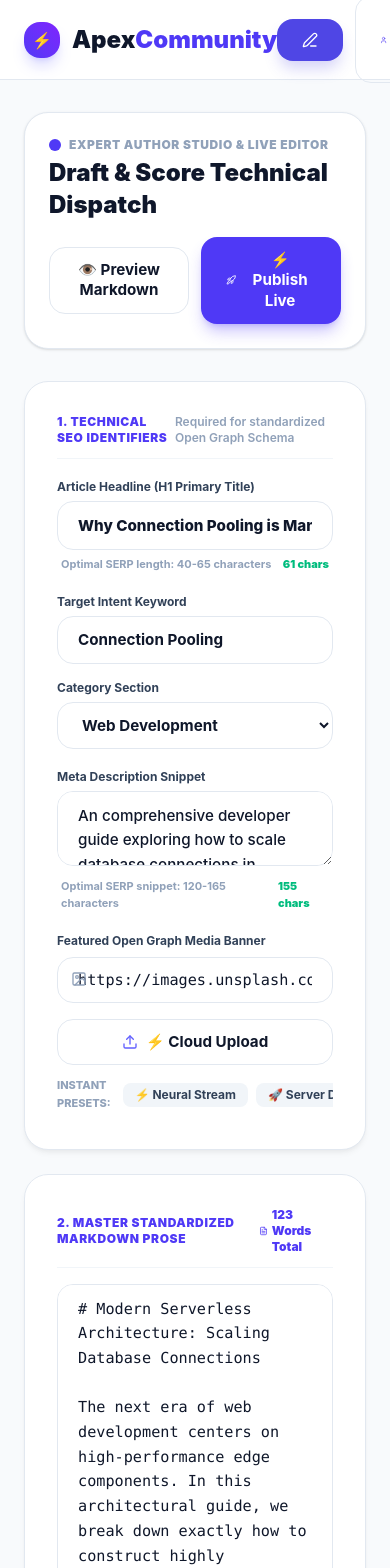
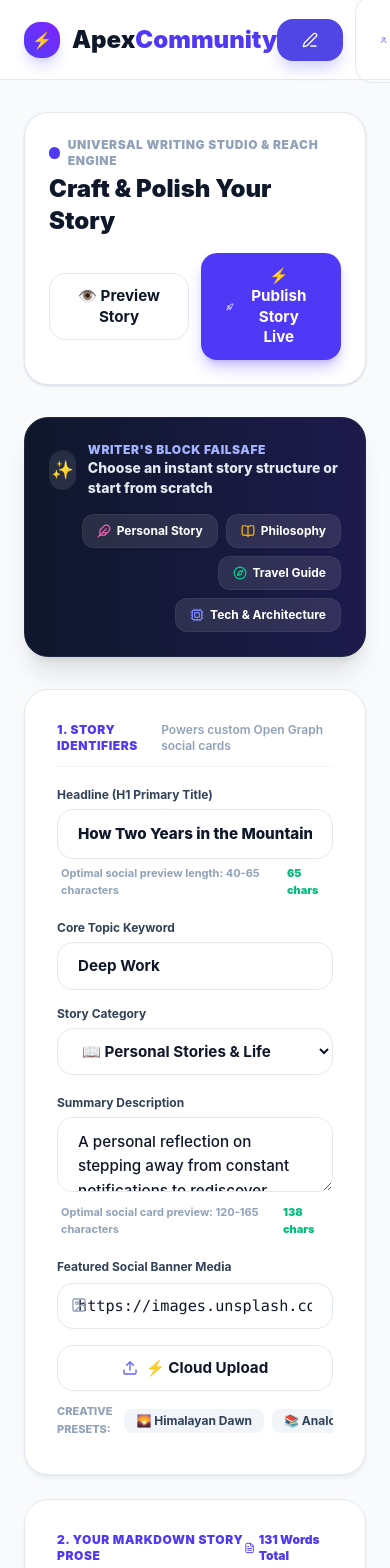
Before and after one commit to akash0526/Community-blog, a Next.js app: page /studio in a window 390 px wide. Shown: the top 1568 px of the page. Built offline with nearby package versions, Linux system fonts and the light colour scheme; no server answers.

Commit message:
Creator Studio that invites the creatives to participate

```diff
--- a/app/studio/page.jsx
+++ b/app/studio/page.jsx
@@ -11,15 +11,104 @@ import {
 	Image as ImageIcon,
 	CheckCircle2,
 	AlertCircle,
-	Eye,
 	Rocket,
 	HelpCircle,
 	FileText,
 	Upload,
-	Flame,
+	BookOpen,
+	Compass,
+	Cpu,
+	Feather,
 } from "lucide-react";
 
-const defaultContent = `# Modern Serverless Architecture: Scaling Database Connections
+// Inspiring Starter Templates Across Technical & Creative Genres
+const starterTemplates = {
+	story: {
+		title: "How Two Years in the Mountains Redefined My Approach to Deep Work",
+		targetKeyword: "Deep Work",
+		category: "Personal Stories",
+		metaDescription:
+			"A personal reflection on stepping away from constant notifications to rediscover sustained focus, solitude, and authentic creative output.",
+		imageUrl:
+			"https://images.unsplash.com/photo-1464822759023-fed622ff2c3b?auto=format&fit=crop&w=1200&q=80",
+		content: `# Silence and Strategy: Lessons from High Altitude Solitude
+
+For over a decade, my daily routine was dictated by pinging desktop alerts, endless status update syncs, and the fragmented attention typical of modern knowledge work. In search of sustained deep work, I packed two suitcases and relocated to a remote cabin.
+
+---
+
+## 1. Reclaiming Our Internal Bandwidth
+
+The hardest part of extreme intentional solitude isn't the physical isolation; it's the psychological withdrawal from the instant dopamine loops of our digital tools. Within three weeks, my baseline anxiety evaporated, replacing fragmented thoughts with calm, unbroken attention.
+
+### Key Turning Points:
+* Designing an intentional morning reading and journaling ritual.
+* Protecting unbroken blocks of four to six hours for primary deep work tasks.
+* Connecting deeply with profound philosophy works like [Cal Newport's Deep Work](https://www.calnewport.com).
+`,
+	},
+
+	philosophy: {
+		title:
+			"The Art of Digital Minimalism: Cultivating Meaning in an Attention Economy",
+		targetKeyword: "Digital Minimalism",
+		category: "Philosophy & Culture",
+		metaDescription:
+			"An exploration of how intentional technological constraints can help us reclaim agency over our time, relationships, and mental well-being.",
+		imageUrl:
+			"https://images.unsplash.com/photo-1507842229456-3a097394c662?auto=format&fit=crop&w=1200&q=80",
+		content: `# The Quiet Revolution of Curation
+
+We live in an unprecedented era of abundant information. Yet, without ruthless personal curation, this infinite novelty quickly degrades into cognitive overload and alienation.
+
+---
+
+## 1. Designing Intentional Friction
+
+True digital minimalism isn't about rejecting technology outright; it is about introducing highly deliberate friction into our consumption habits so that we remain the active authors of our attention.
+
+### Foundational Principles:
+* Conduct a seasonal digital declutter to audit active subscriptions.
+* Embrace high-quality leisure activities that require active skill mastery.
+* Read essential essays on intentional living and philosophy at [The Marginalian](https://www.themarginalian.org).
+`,
+	},
+
+	travel: {
+		title:
+			"Savoring Kathmandu: A Slow Culinary Guide to Hidden Himalayan Alleyways",
+		targetKeyword: "Kathmandu Culinary",
+		category: "Travel & Lifestyle",
+		metaDescription:
+			"A curated slow travel guide exploring authentic local teahouses, artisanal spice markets, and timeless culinary traditions across Kathmandu.",
+		imageUrl:
+			"https://images.unsplash.com/photo-1506461883276-594a12b11cf3?auto=format&fit=crop&w=1200&q=80",
+		content: `# Beyond the Tourist Trail: The Authentic Flavors of Kathmandu
+
+While most travelers view Kathmandu merely as a bustling trekking transit hub, its ancient alleyways harbor one of the most sophisticated, aromatic, and deeply historical culinary ecosystems in South Asia.
+
+---
+
+## 1. The Art of the Perfect Dumpling
+
+True Himalayan gastronomy centers on slow, mindful preparation. From steaming bamboo baskets of delicate spices to rich, simmered lentil broths, every meal tells a generational story of trade routes and artisanal heritage.
+
+### Curated Culinary Highlights:
+* Seek out family-run teahouses tucked behind historical palace squares.
+* Sample authentic hand-pulled noodles and yak cheese delicacies.
+* Discover more Himalayan travel stories and cultural guides at [Lonely Planet Nepal](https://www.lonelyplanet.com/nepal).
+`,
+	},
+
+	tech: {
+		title: "Why Connection Pooling is Mandatory in Serverless App Routers",
+		targetKeyword: "Connection Pooling",
+		category: "Web Development",
+		metaDescription:
+			"An comprehensive developer guide exploring how to scale database connections in Serverless Next.js App Routers using PgBouncer and connection multiplexing.",
+		imageUrl:
+			"https://images.unsplash.com/photo-1558494949-ef010cbdcc31?auto=format&fit=crop&w=1200&q=80",
+		content: `# Modern Serverless Architecture: Scaling Database Connections
 
 The next era of web development centers on high-performance edge components. In this architectural guide, we break down exactly how to construct highly resilient connection pools using PgBouncer and Vercel Edge Functions.
 
@@ -35,22 +124,25 @@ Instead, we must route all edge lambda transactions through a centralized transa
 * Maintain highly lightweight individual connection pools.
 * Utilize connection multiplexing via PgBouncer.
 * Enforce rigorous structured headings and outbound documentation links like [Next.js App Router](https://nextjs.org).
-`;
+`,
+	},
+};
 
 export default function AuthorStudio() {
 	const router = useRouter();
-	const [title, setTitle] = useState(
-		"Why Connection Pooling is Mandatory in Serverless App Routers",
+
+	// Initialize with Personal Story by default to emphasize non-technical storytelling
+	const [title, setTitle] = useState(starterTemplates.story.title);
+	const [targetKeyword, setTargetKeyword] = useState(
+		starterTemplates.story.targetKeyword,
 	);
-	const [targetKeyword, setTargetKeyword] = useState("Connection Pooling");
-	const [category, setCategory] = useState("Web Development");
+	const [category, setCategory] = useState(starterTemplates.story.category);
 	const [metaDescription, setMetaDescription] = useState(
-		"An comprehensive developer guide exploring how to scale database connections in Serverless Next.js App Routers using PgBouncer and connection multiplexing.",
+		starterTemplates.story.metaDescription,
 	);
-	const [imageUrl, setImageUrl] = useState(
-		"https://images.unsplash.com/photo-1558494949-ef010cbdcc31?auto=format&fit=crop&w=1200&q=80",
-	);
-	const [content, setContent] = useState(defaultContent);
+	const [imageUrl, setImageUrl] = useState(starterTemplates.story.imageUrl);
+	const [content, setContent] = useState(starterTemplates.story.content);
+
 	const [activeTab, setActiveTab] = useState("write"); // write vs preview
 
 	// Scoring state
@@ -63,6 +155,18 @@ export default function AuthorStudio() {
 	const [publishing, setPublishing] = useState(false);
 	const [error, setError] = useState(null);
 	const [user, setUser] = useState(null);
+
+	// Load a selected preset template
+	const loadTemplate = (type) => {
+		const t = starterTemplates[type];
+		if (!t) return;
+		setTitle(t.title);
+		setTargetKeyword(t.targetKeyword);
+		setCategory(t.category);
+		setMetaDescription(t.metaDescription);
+		setImageUrl(t.imageUrl);
+		setContent(t.content);
+	};
 
 	// Real-time evaluation effect
 	useEffect(() => {
@@ -90,13 +194,13 @@ export default function AuthorStudio() {
 						setUser(JSON.parse(demo));
 					} catch (e) {}
 				} else {
-					// Auto create a demo developer session if anonymous so anyone can test the studio instantly
+					// Auto create a demo session if anonymous so anyone can test the studio instantly
 					const autoDemo = {
-						id: "community-dev-" + Date.now(),
-						email: "independent.dev@example.com",
+						id: "community-creator-" + Date.now(),
+						email: "creative.author@example.com",
 						user_metadata: {
-							full_name: "Community Architect",
-							avatar_url: "https://api.dicebear.com/7.x/bottts/svg?seed=Arch",
+							full_name: "Community Storyteller",
+							avatar_url: "https://api.dicebear.com/7.x/bottts/svg?seed=Story",
 						},
 					};
 					setUser(autoDemo);
@@ -135,7 +239,7 @@ export default function AuthorStudio() {
 				"⚡ Storage Notice: Using live professional backup CDNs for instant preview.",
 			);
 			setImageUrl(
-				"https://images.unsplash.com/photo-1558494949-ef010cbdcc31?auto=format&fit=crop&w=1200&q=80",
+				"https://images.unsplash.com/photo-1464822759023-fed622ff2c3b?auto=format&fit=crop&w=1200&q=80",
 			);
 		} finally {
 			setUploading(false);
@@ -149,7 +253,7 @@ export default function AuthorStudio() {
 		try {
 			const slug = generateCleanSlug(title);
 			const activeAuthorName =
-				user?.user_metadata?.full_name || "Community Architect";
+				user?.user_metadata?.full_name || "Community Storyteller";
 			const activeAuthorAvatar =
 				user?.user_metadata?.avatar_url ||
 				"https://api.dicebear.com/7.x/bottts/svg?seed=Comm";
@@ -164,7 +268,10 @@ export default function AuthorStudio() {
 				author_id: user?.id || "demo-1",
 				profiles: {
 					full_name: activeAuthorName,
-					professional_role: "Software Architect",
+					professional_role:
+						category === "Web Development" || category === "Tech & AI"
+							? "Software Architect"
+							: "Creator & Writer",
 					avatar_url: activeAuthorAvatar,
 				},
 				title,
@@ -216,16 +323,13 @@ export default function AuthorStudio() {
 			fallbackStore.unshift(newDispatch);
 			localStorage.setItem("apex_articles_v1", JSON.stringify(fallbackStore));
 
-			// Let the user know what happened
 			if (supabaseSuccess) {
-				// All good, published to cloud!
+				// Success cloud insert
 			} else if (!isDemoUser && user?.id) {
-				// Real user but Supabase insert failed
 				setError(
 					"⚠️ Cloud save unavailable — saved locally to your browser. You can view it, but other users won't see it until Supabase is connected.",
 				);
 			}
-			// Demo users: silently use localStorage — this is expected behavior
 
 			// Navigate to the new article
 			router.push(`/blog/${slug}`);
@@ -244,11 +348,11 @@ export default function AuthorStudio() {
 						<div className="flex items-center gap-2">
 							<span className="w-3 h-3 rounded-full bg-indigo-600"></span>
 							<span className="text-xs font-black uppercase text-slate-400 tracking-wider">
-								Expert Author Studio & Live Editor
+								Universal Writing Studio & Reach Engine
 							</span>
 						</div>
 						<h1 className="text-2xl sm:text-3xl font-black text-slate-900 dark:text-white mt-1">
-							Draft & Score Technical Dispatch
+							Craft & Polish Your Story
 						</h1>
 					</div>
 
@@ -259,7 +363,7 @@ export default function AuthorStudio() {
 							}
 							className="btn btn-secondary px-5 py-2.5 rounded-xl text-xs font-black flex-1 md:flex-none"
 						>
-							{activeTab === "write" ? "👁️ Preview Markdown" : "✍️ Edit Markdown"}
+							{activeTab === "write" ? "👁️ Preview Story" : "✍️ Edit Markdown"}
 						</button>
 						<button
 							onClick={handlePublish}
@@ -271,7 +375,64 @@ export default function AuthorStudio() {
 							}`}
 						>
 							<Rocket className="w-4 h-4" />
-							<span>{publishing ? "Publishing..." : "⚡ Publish Live"}</span>
+							<span>
+								{publishing ? "Publishing..." : "⚡ Publish Story Live"}
+							</span>
+						</button>
+					</div>
+				</div>
+
+				{/* Starter Template Quick Triggers Deck */}
+				<div className="mb-8 bg-gradient-to-r from-slate-900 to-indigo-950 p-6 rounded-3xl text-white shadow-xl flex flex-col sm:flex-row items-center justify-between gap-4 text-left border border-slate-800">
+					<div className="flex items-center gap-3">
+						<span className="w-10 h-10 rounded-2xl bg-white/10 flex items-center justify-center text-lg shadow-inner">
+							✨
+						</span>
+						<div>
+							<div className="text-xs font-black uppercase text-indigo-300 tracking-wider">
+								Writer&apos;s Block Failsafe
+							</div>
+							<div className="text-sm font-extrabold text-slate-200">
+								Choose an instant story structure or start from scratch
+							</div>
+						</div>
+					</div>
+
+					<div className="flex items-center gap-2 flex-wrap w-full sm:w-auto justify-end">
+						<button
+							type="button"
+							onClick={() => loadTemplate("story")}
+							className="px-3.5 py-2 rounded-xl text-xs font-bold bg-white/10 hover:bg-white/20 text-white flex items-center gap-1.5 transition cursor-pointer border border-white/5"
+						>
+							<Feather className="w-3.5 h-3.5 text-pink-400" />
+							<span>Personal Story</span>
+						</button>
+
+						<button
+							type="button"
+							onClick={() => loadTemplate("philosophy")}
+							className="px-3.5 py-2 rounded-xl text-xs font-bold bg-white/10 hover:bg-white/20 text-white flex items-center gap-1.5 transition cursor-pointer border border-white/5"
+						>
+							<BookOpen className="w-3.5 h-3.5 text-amber-400" />
+							<span>Philosophy</span>
+						</button>
+
+						<button
+							type="button"
+							onClick={() => loadTemplate("travel")}
+							className="px-3.5 py-2 rounded-xl text-xs font-bold bg-white/10 hover:bg-white/20 text-white flex items-center gap-1.5 transition cursor-pointer border border-white/5"
+						>
+							<Compass className="w-3.5 h-3.5 text-emerald-400" />
+							<span>Travel Guide</span>
+						</button>
+
+						<button
+							type="button"
+							onClick={() => loadTemplate("tech")}
+							className="px-3.5 py-2 rounded-xl text-xs font-bold bg-white/10 hover:bg-white/20 text-white flex items-center gap-1.5 transition cursor-pointer border border-white/5"
+						>
+							<Cpu className="w-3.5 h-3.5 text-indigo-400" />
+							<span>Tech & Architecture</span>
 						</button>
 					</div>
 				</div>
@@ -290,26 +451,26 @@ export default function AuthorStudio() {
 						<div className="card bg-white dark:bg-slate-900 p-8 space-y-5">
 							<div className="flex items-center justify-between border-b border-slate-100 dark:border-slate-800 pb-3">
 								<span className="text-xs font-black uppercase text-indigo-600 dark:text-indigo-400 tracking-wider">
-									1. Technical SEO Identifiers
+									1. Story Identifiers
 								</span>
 								<span className="text-xs font-semibold text-slate-400">
-									Required for standardized Open Graph Schema
+									Powers custom Open Graph social cards
 								</span>
 							</div>
 
 							<div>
 								<label className="block text-xs font-bold text-slate-700 dark:text-slate-300 mb-1.5">
-									Article Headline (H1 Primary Title)
+									Headline (H1 Primary Title)
 								</label>
 								<input
 									type="text"
 									value={title}
 									onChange={(e) => setTitle(e.target.value)}
-									placeholder="e.g. Why Connection Pooling is Mandatory in Serverless App Routers"
+									placeholder="e.g. How Two Years in the Mountains Redefined My Approach to Deep Work"
 									className="input font-extrabold text-lg py-3.5 rounded-2xl bg-slate-50 dark:bg-slate-800/80 dark:border-slate-700"
 								/>
 								<div className="flex justify-between items-center text-[11px] font-bold text-slate-400 mt-1.5 px-1">
-									<span>Optimal SERP length: 40-65 characters</span>
+									<span>Optimal social preview length: 40-65 characters</span>
 									<span
 										className={
 											title.length >= 40 && title.length <= 65
@@ -325,47 +486,61 @@ export default function AuthorStudio() {
 							<div className="grid grid-cols-1 sm:grid-cols-2 gap-4">
 								<div>
 									<label className="block text-xs font-bold text-slate-700 dark:text-slate-300 mb-1.5">
-										Target Intent Keyword
+										Core Topic Keyword
 									</label>
 									<input
 										type="text"
 										value={targetKeyword}
 										onChange={(e) => setTargetKeyword(e.target.value)}
-										placeholder="e.g. Connection Pooling"
+										placeholder="e.g. Deep Work, Kathmandu Culinary, Connection Pooling"
 										className="input font-bold text-sm py-3 rounded-xl bg-slate-50 dark:bg-slate-800/80 dark:border-slate-700"
 									/>
 								</div>
 
 								<div>
 									<label className="block text-xs font-bold text-slate-700 dark:text-slate-300 mb-1.5">
-										Category Section
+										Story Category
 									</label>
 									<select
 										value={category}
 										onChange={(e) => setCategory(e.target.value)}
 										className="input font-bold text-sm py-3 rounded-xl bg-slate-50 dark:bg-slate-800/80 dark:border-slate-700 cursor-pointer"
 									>
-										<option value="Web Development">Web Development</option>
-										<option value="Tech & AI">Tech & AI</option>
-										<option value="Startups & Growth">Startups & Growth</option>
-										<option value="SEO Strategy">SEO Strategy</option>
+										<option value="Personal Stories">
+											📖 Personal Stories & Life
+										</option>
+										<option value="Philosophy & Culture">
+											🎭 Philosophy & Culture
+										</option>
+										<option value="Travel & Lifestyle">
+											🌴 Travel & Lifestyle
+										</option>
+										<option value="Arts & Fiction">
+											🎨 Arts & Creative Fiction
+										</option>
+										<option value="Web Development">💻 Web Development</option>
+										<option value="Tech & AI">⚡ Tech & AI</option>
+										<option value="Startups & Growth">
+											🚀 Startups & Growth
+										</option>
+										<option value="SEO Strategy">🎯 SEO Strategy</option>
 									</select>
 								</div>
 							</div>
 
 							<div>
 								<label className="block text-xs font-bold text-slate-700 dark:text-slate-300 mb-1.5">
-									Meta Description Snippet
+									Summary Description
 								</label>
 								<textarea
 									rows="2"
 									value={metaDescription}
 									onChange={(e) => setMetaDescription(e.target.value)}
-									placeholder="Write a concise 140-character overview of your piece containing your primary keyword..."
+									placeholder="Write a concise 140-character summary capturing what makes your story special..."
 									className="input font-medium text-sm py-3 rounded-2xl bg-slate-50 dark:bg-slate-800/80 dark:border-slate-700 leading-relaxed"
 								></textarea>
 								<div className="flex justify-between items-center text-[11px] font-bold text-slate-400 mt-1 px-1">
-									<span>Optimal SERP snippet: 120-165 characters</span>
+									<span>Optimal social card preview: 120-165 characters</span>
 									<span
 										className={
 											metaDescription.length >= 120 &&
@@ -382,7 +557,7 @@ export default function AuthorStudio() {
 							{/* Media Hub */}
 							<div>
 								<label className="block text-xs font-bold text-slate-700 dark:text-slate-300 mb-2">
-									Featured Open Graph Media Banner
+									Featured Social Banner Media
 								</label>
 								<div className="flex flex-col sm:flex-row items-center gap-4">
 									<div className="relative flex-1 w-full">
@@ -421,24 +596,24 @@ export default function AuthorStudio() {
 								{/* Instant Photography Presets */}
 								<div className="flex items-center gap-2 mt-3 overflow-x-auto pb-1 scrollbar-none">
 									<span className="text-[11px] font-extrabold text-slate-400 uppercase mr-1">
-										Instant Presets:
+										Creative Presets:
 									</span>
 									{[
 										{
-											label: "⚡ Neural Stream",
-											url: "https://images.unsplash.com/photo-1618005182384-a83a8bd57fbe?auto=format&fit=crop&w=1200&q=80",
+											label: "🌄 Himalayan Dawn",
+											url: "https://images.unsplash.com/photo-1464822759023-fed622ff2c3b?auto=format&fit=crop&w=1200&q=80",
 										},
 										{
-											label: "🚀 Server Deck",
-											url: "https://images.unsplash.com/photo-1558494949-ef010cbdcc31?auto=format&fit=crop&w=1200&q=80",
+											label: "📚 Analog Library",
+											url: "https://images.unsplash.com/photo-1507842229456-3a097394c662?auto=format&fit=crop&w=1200&q=80",
 										},
 										{
-											label: "🌐 Jamstack Web",
-											url: "https://images.unsplash.com/photo-1460925895917-afdab827c52f?auto=format&fit=crop&w=1200&q=80",
+											label: "☕ Kathmandu Bazaar",
+											url: "https://images.unsplash.com/photo-1506461883276-594a12b11cf3?auto=format&fit=crop&w=1200&q=80",
 										},
 										{
-											label: "💻 Autonomous Core",
-											url: "https://images.unsplash.com/photo-1526374965328-7f61d4dc18c5?auto=format&fit=crop&w=1200&q=80",
+											label: "💻 Architecture Core",
+											url: "https://images.unsplash.com/photo-1558494949-ef010cbdcc31?auto=format&fit=crop&w=1200&q=80",
 										},
 									].map((preset) => (
 										<button
@@ -458,7 +633,7 @@ export default function AuthorStudio() {
 						<div className="card bg-white dark:bg-slate-900 p-8 space-y-4">
 							<div className="flex items-center justify-between border-b border-slate-100 dark:border-slate-800 pb-3">
 								<span className="text-xs font-black uppercase text-indigo-600 dark:text-indigo-400 tracking-wider">
-									2. Master Standardized Markdown Prose
+									2. Your Markdown Story Prose
 								</span>
 								<span className="text-xs font-black text-indigo-600 dark:text-indigo-400 flex items-center gap-1">
 									<FileText className="w-3.5 h-3.5" /> {audit.wordCount} Words
@@ -469,28 +644,28 @@ export default function AuthorStudio() {
 							{activeTab === "write" ? (
 								<div>
 									<textarea
-										rows="16"
+										rows="18"
 										value={content}
 										onChange={(e) => setContent(e.target.value)}
-										placeholder="Write your beautiful markdown article here..."
+										placeholder="Craft your beautiful markdown story here..."
 										className="input font-mono text-sm py-4 rounded-3xl bg-slate-50 dark:bg-slate-800/60 dark:border-slate-700/80 leading-relaxed dark:text-slate-200"
 									></textarea>
 									<div className="flex flex-wrap items-center justify-between text-[11px] font-bold text-slate-400 mt-2 px-2 gap-2">
 										<span>
-											Pro tip: Use ## for semantic sub-headings and embed
-											outbound markdown reference links.
+											💡 Tip: Use ## for clean chapter subheadings and embed
+											helpful links like [text](url).
 										</span>
 										<button
 											type="button"
-											onClick={() => setContent(defaultContent)}
-											className="text-indigo-500 hover:underline"
+											onClick={() => setContent("")}
+											className="text-rose-500 hover:underline"
 										>
-											Reset Template
+											Clear Canvas
 										</button>
 									</div>
 								</div>
 							) : (
-								<div className="p-8 rounded-3xl bg-slate-50 dark:bg-slate-950 border border-slate-200 dark:border-slate-800 prose dark:prose-invert max-w-none min-h-[400px]">
+								<div className="p-8 rounded-3xl bg-slate-50 dark:bg-slate-950 border border-slate-200 dark:border-slate-800 prose dark:prose-invert max-w-none min-h-[450px]">
 									<ReactMarkdown remarkPlugins={[remarkGfm]}>
 										{content}
 									</ReactMarkdown>
@@ -499,14 +674,14 @@ export default function AuthorStudio() {
 						</div>
 					</div>
 
-					{/* Right Real-Time Interactive Live Scorecard (Cols 4) */}
+					{/* Right Real-Time Interactive Reach & Readability Assistant (Cols 4) */}
 					<div className="lg:col-span-4 space-y-6">
 						<div className="card bg-slate-900 text-white p-7 shadow-2xl border border-slate-800 flex flex-col justify-between">
 							<div>
 								{/* Meter Head */}
 								<div className="flex items-center justify-between border-b border-slate-800 pb-4 mb-6">
 									<span className="text-xs font-black uppercase tracking-widest text-slate-400">
-										Technical SEO Dial
+										Reach Assistant
 									</span>
 									<span
 										className={`text-xs font-black px-3 py-1 rounded-full uppercase flex items-center gap-1 shadow ${
@@ -516,7 +691,9 @@ export default function AuthorStudio() {
 										}`}
 									>
 										⚡{" "}
-										{audit.totalScore >= 80 ? "Well Optimized" : "Needs Polish"}
+										{audit.totalScore >= 80
+											? "Well Structured"
+											: "Needs Polish"}
 									</span>
 								</div>
 
@@ -555,13 +732,13 @@ export default function AuthorStudio() {
 												{audit.totalScore}
 											</span>
 											<span className="text-[10px] font-black tracking-widest uppercase text-slate-400">
-												Points
+												Readability
 											</span>
 										</div>
 									</div>
 								</div>
 
-								{/* Itemized Interactive Checklist */}
+								{/* Itemized Interactive Failsafe Checklist */}
 								<div className="space-y-3 pt-2 border-t border-slate-800/80 max-h-[380px] overflow-y-auto pr-1">
 									{audit.checklist.map((item, idx) => (
 										<div
@@ -590,25 +767,25 @@ export default function AuthorStudio() {
 								</div>
 							</div>
 
-							{/* Secure Failsafe Footer Note */}
+							{/* Failsafe Footer Note */}
 							<div className="mt-7 pt-4 border-t border-slate-800 text-[11px] text-slate-500 font-bold leading-relaxed">
-								⚡ Our interactive checklist verifies exact exact string
-								matches, semantic heading hierarchies, and optimal saturation
-								density instantly.
+								⚡ Our interactive assistant verifies engaging story openings,
+								clean chapter structures, and healthy topical resonance to
+								maximize your web reach instantly.
 							</div>
 						</div>
 
 						{/* Quick Community Guidelines Panel */}
 						<div className="card bg-white dark:bg-slate-900 p-7 border border-slate-200 dark:border-slate-800 shadow-sm space-y-3 text-left">
 							<div className="text-xs font-black uppercase text-indigo-600 dark:text-indigo-400 flex items-center gap-1.5">
-								<HelpCircle className="w-4 h-4" /> Community Publishing Rules
+								<HelpCircle className="w-4 h-4" /> Storytelling Guidelines
 							</div>
 							<p className="text-xs text-slate-600 dark:text-slate-300 leading-relaxed font-normal">
-								1. Ensure zero fluff or corporate spam. <br />
-								2. Embed fully functional code formatting where appropriate.{" "}
+								1. Write authentically. We celebrate unique personal essays,
+								arts, and deep reflections alongside technical deep dives.{" "}
 								<br />
-								3. Interlink to other published community cluster pieces to
-								establish absolute topical dominance!
+								2. Use helpful links to give your readers context. <br />
+								3. Connect with other creators by interlinking related stories!
 							</p>
 						</div>
 					</div>
```
Also changed, not shown: lib/seoEngine.js.
